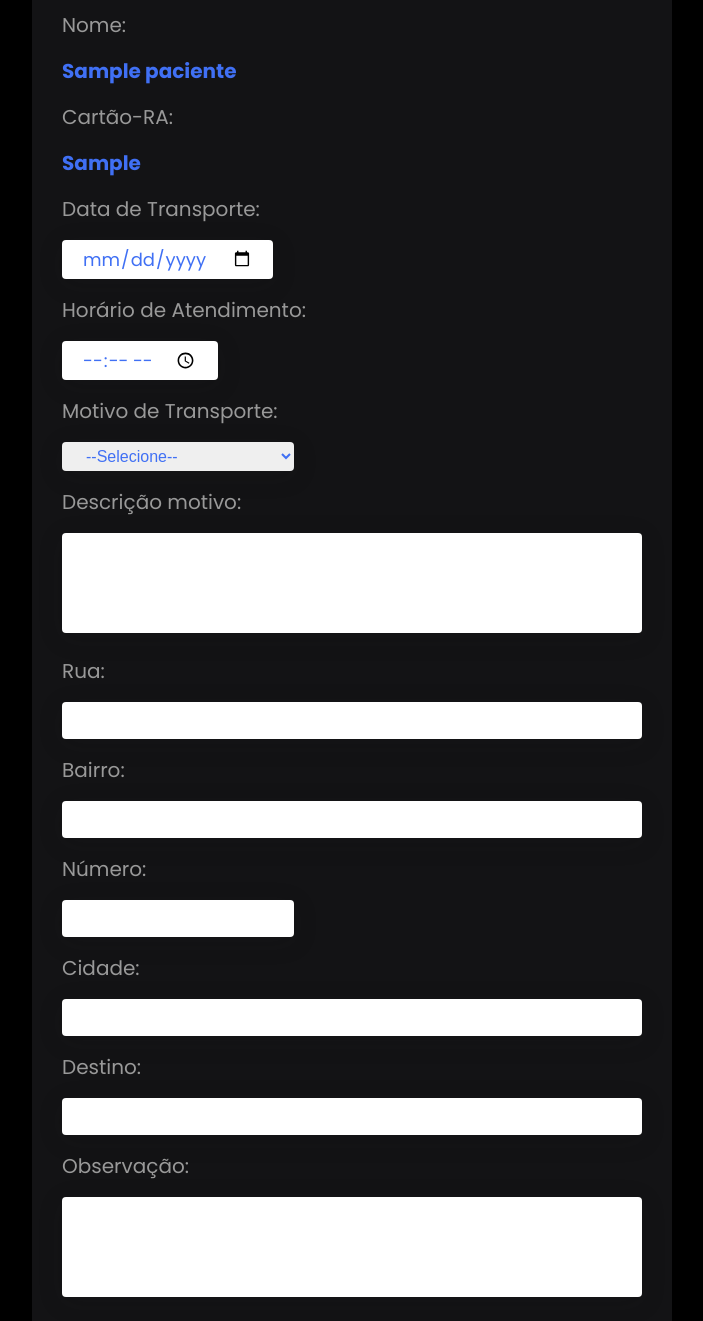
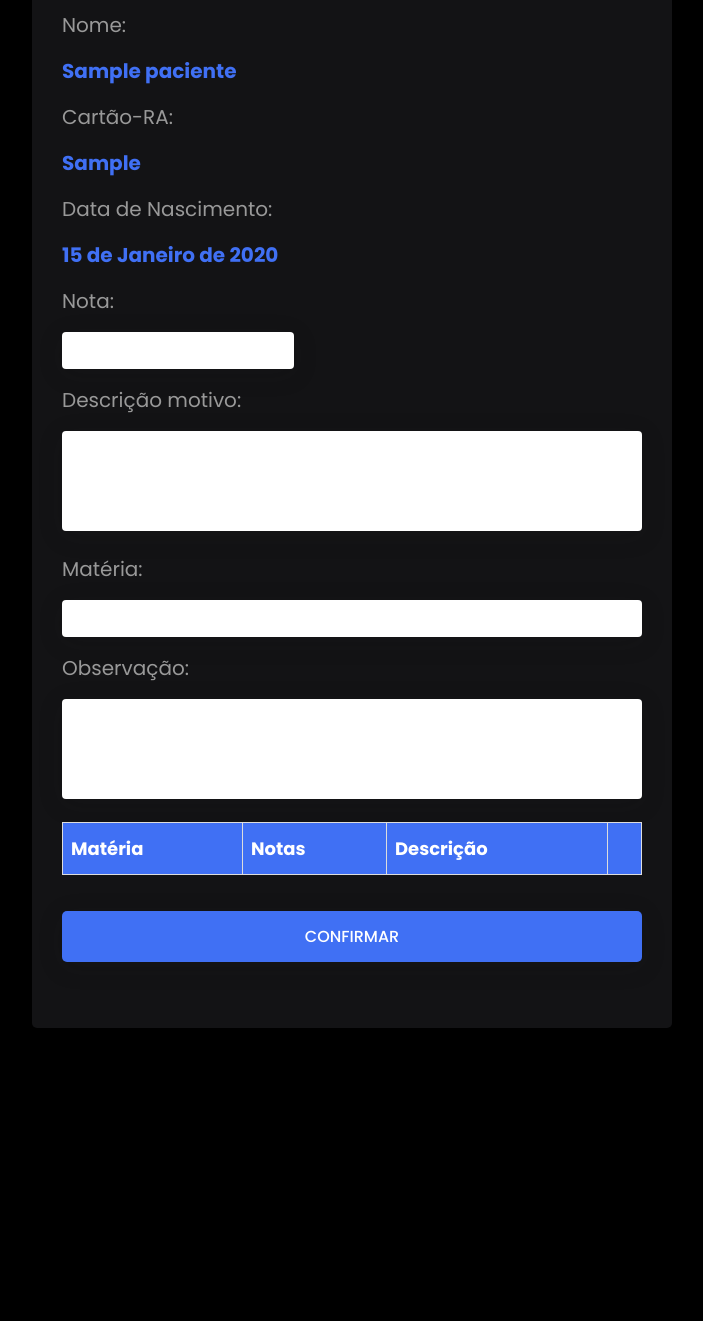
Before and after one commit to LyneCrist/Gestao-Escolar-Digital, a Django app: page /transportes/cadastrar/1 in a window 1280 px wide. Shown: the part 148-1469 px from the top of the page, without its empty margins (288-991 px from the left). After the commit the page ends 1176 px from the top, so only its background shows below. Run offline with Django 5.2, Linux system fonts and the light colour scheme; tables that the repository leaves empty hold one stand-in row (values such as "Sample post"); lists and menus that the app fills with data are empty; parts of the project's set-up code (start-up, migrations or seed data) failed here and were passed over.

Commit message:
Realizando alterações no inserir notas e mudando cor de texto

```diff
--- a/templates/static/css/list.css
+++ b/templates/static/css/list.css
@@ -12,6 +12,7 @@
   position: relative;
   border-radius: 5px;
   background-color: #131315;
+  color: #4070f4; /* Cor do texto my shadow */
   padding: 30px;
   width: 80%;
 }
--- a/transportes/forms.py
+++ b/transportes/forms.py
@@ -7,40 +7,37 @@ from datetime import datetime, time
 
 class TransporteForm(forms.ModelForm, CommonsUtil):
 
-    data_de_transporte = forms.DateField(
-        label="Data de Transporte",
+    # horario_de_atendimento = forms.TimeField(
+    #     label="Horário de Atendimento",
+    #     required=False,
+    #     widget=forms.TimeInput(
+    #         attrs={
+    #             "type": "time",
+    #             "name": "horarioAtendimento",
+    #             "id": "horarioAtendimento",
+    #             "min": "09:00",
+    #             "max": "16:00",
+    #         },
+    #     ),
+    # )
+
+    # motivo_de_transporte = forms.ChoiceField(
+    #     label="Motivo de Transporte",
+    #     required=False,
+    #     widget=forms.Select,
+    #     choices=MOTIVO_CHOICES,
+    # )
+
+    nota = forms.FloatField(
+        label="Nota",
         required=False,
-        input_formats=["%Y-%m-%d"],
-        widget=forms.DateInput(
-            format="%Y-%m-%d",
+        widget=forms.NumberInput(
             attrs={
-                "type": "date",
-                "name": "dataTransporte",
-                "id": "dataTransporte",
-                "autocomplete": "off",
+                "min": "0",
+                "max": "10",
+                "step": "0.1",
             },
         ),
-    )
-
-    horario_de_atendimento = forms.TimeField(
-        label="Horário de Atendimento",
-        required=False,
-        widget=forms.TimeInput(
-            attrs={
-                "type": "time",
-                "name": "horarioAtendimento",
-                "id": "horarioAtendimento",
-                "min": "09:00",
-                "max": "16:00",
-            },
-        ),
-    )
-
-    motivo_de_transporte = forms.ChoiceField(
-        label="Motivo de Transporte",
-        required=False,
-        widget=forms.Select,
-        choices=MOTIVO_CHOICES,
     )
 
     descricao_motivo = forms.CharField(
@@ -53,27 +50,37 @@ class TransporteForm(forms.ModelForm, CommonsUtil):
         ),
     )
 
-    rua = forms.CharField(
+    materia = forms.CharField(
+        label="Matéria",
         required=False,
+        widget=forms.TextInput(
+            attrs={
+                "maxlength": "60",
+            },
+        ),
     )
 
-    bairro = forms.CharField(
-        required=False,
-    )
+    # rua = forms.CharField(
+    #     required=False,
+    # )
 
-    numero = forms.CharField(
-        label="Número",
-        required=False,
-        max_length=7,
-    )
+    # bairro = forms.CharField(
+    #     required=False,
+    # )
 
-    cidade = forms.CharField(
-        required=False,
-    )
+    # numero = forms.CharField(
+    #     label="Número",
+    #     required=False,
+    #     max_length=7,
+    # )
 
-    destino = forms.CharField(
-        required=False,
-    )
+    # cidade = forms.CharField(
+    #     required=False,
+    # )
+
+    # destino = forms.CharField(
+    #     required=False,
+    # )
 
     observacao = forms.CharField(
         label="Observação",
@@ -101,100 +108,100 @@ class TransporteForm(forms.ModelForm, CommonsUtil):
 
         # paciente_id = self.instance.pk
 
-        data_de_transporte = self.cleaned_data.get("data_de_transporte")
+        # data_de_transporte = self.cleaned_data.get("data_de_transporte")
 
-        horario_de_atendimento = self.cleaned_data.get("horario_de_atendimento")
+        # horario_de_atendimento = self.cleaned_data.get("horario_de_atendimento")
 
-        motivo_de_transporte = self.cleaned_data.get("motivo_de_transporte")
+        # motivo_de_transporte = self.cleaned_data.get("motivo_de_transporte")
 
-        descricao_motivo = self.cleaned_data.get("descricao_motivo")
+        # descricao_motivo = self.cleaned_data.get("descricao_motivo")
 
-        rua = self.cleaned_data.get("rua")
+        # rua = self.cleaned_data.get("rua")
 
-        bairro = self.cleaned_data.get("bairro")
+        # bairro = self.cleaned_data.get("bairro")
 
-        numero = self.cleaned_data.get("numero")
+        # numero = self.cleaned_data.get("numero")
 
-        cidade = self.cleaned_data.get("cidade")
+        # cidade = self.cleaned_data.get("cidade")
 
-        destino = self.cleaned_data.get("destino")
+        # destino = self.cleaned_data.get("destino")
 
         observacao = self.cleaned_data.get("observacao")
 
-        if not data_de_transporte:
-            errors["data_de_transporte"] = "Campo data de transporte obrigatório"
+        # if not data_de_transporte:
+        #     errors["data_de_transporte"] = "Campo data de transporte obrigatório"
 
-        if data_de_transporte:
+        # if data_de_transporte:
 
-            if data_de_transporte.year != datetime.now().year:
-                errors["data_de_transporte"] = "Informe uma data de transporte válida"
+        #     if data_de_transporte.year != datetime.now().year:
+        #         errors["data_de_transporte"] = "Informe uma data de transporte válida"
 
-        if not horario_de_atendimento:
-            errors["horario_de_atendimento"] = "Campo data de atendimento obrigatório"
+        # if not horario_de_atendimento:
+        #     errors["horario_de_atendimento"] = "Campo data de atendimento obrigatório"
 
-        if horario_de_atendimento:
+        # if horario_de_atendimento:
 
-            start_time = time(8, 0, 0)
+        #     start_time = time(8, 0, 0)
 
-            end_time = time(17, 0, 0)
+        #     end_time = time(17, 0, 0)
 
-            if horario_de_atendimento < start_time or horario_de_atendimento > end_time:
-                errors["horario_de_atendimento"] = (
-                    f"Erro: Hora de atendimento deve respeitar janela das {start_time.hour}hrs às {end_time.hour}hrs"
-                )
+        #     if horario_de_atendimento < start_time or horario_de_atendimento > end_time:
+        #         errors["horario_de_atendimento"] = (
+        #             f"Erro: Hora de atendimento deve respeitar janela das {start_time.hour}hrs às {end_time.hour}hrs"
+        #         )
 
-        if motivo_de_transporte == "0":
-            errors["motivo_de_transporte"] = "Selecione motivo para o transporte"
+        # if motivo_de_transporte == "0":
+        #     errors["motivo_de_transporte"] = "Selecione motivo para o transporte"
 
-        if not descricao_motivo:
-            errors["descricao_motivo"] = "Campo descricao motivo obrigatório"
+        # if not descricao_motivo:
+        #     errors["descricao_motivo"] = "Campo descricao motivo obrigatório"
 
-        if descricao_motivo:
+        # if descricao_motivo:
 
-            if len(descricao_motivo) < 10 or len(descricao_motivo) > 160:
-                errors["descricao_motivo"] = (
-                    "Certifique-se de que o valor tenha entre 10 a 160 caracteres"
-                )
+        #     if len(descricao_motivo) < 10 or len(descricao_motivo) > 160:
+        #         errors["descricao_motivo"] = (
+        #             "Certifique-se de que o valor tenha entre 10 a 160 caracteres"
+        #         )
 
-        if not rua:
-            errors["rua"] = "Campo rua obrigatório"
+        # if not rua:
+        #     errors["rua"] = "Campo rua obrigatório"
 
-        if rua:
+        # if rua:
 
-            if len(rua) < 5 or len(rua) > 60:
-                errors["rua"] = (
-                    "Certifique-se de que o valor tenha entre 5 a 60 caracteres"
-                )
+        #     if len(rua) < 5 or len(rua) > 60:
+        #         errors["rua"] = (
+        #             "Certifique-se de que o valor tenha entre 5 a 60 caracteres"
+        #         )
 
-            elif not self.is_alpha_numeric_character_pattern(rua):
-                errors["rua"] = (
-                    "Certifique-se de que o valor tenha apenas caracteres texto"
-                )
+        #     elif not self.is_alpha_numeric_character_pattern(rua):
+        #         errors["rua"] = (
+        #             "Certifique-se de que o valor tenha apenas caracteres texto"
+        #         )
 
-        if not bairro:
-            errors["bairro"] = "Campo bairro obrigatório"
+        # if not bairro:
+        #     errors["bairro"] = "Campo bairro obrigatório"
 
-        if not numero:
-            errors["numero"] = "Campo número obrigatório"
+        # if not numero:
+        #     errors["numero"] = "Campo número obrigatório"
 
-        if numero:
+        # if numero:
 
-            if len(numero) > 7:
-                errors["numero"] = "Campo número permite no máximo 7 caracteres"
+        #     if len(numero) > 7:
+        #         errors["numero"] = "Campo número permite no máximo 7 caracteres"
 
-            elif not self.find_numbers(numero):
-                errors["numero"] = "Certifique-se de que valor informado tenha números"
+        #     elif not self.find_numbers(numero):
+        #         errors["numero"] = "Certifique-se de que valor informado tenha números"
 
-            elif not self.is_alpha_numeric_character_pattern(numero):
-                errors["numero"] = (
-                    "Certifique-se de que valor informado seja um número de endereço válido"
-                )
+        #     elif not self.is_alpha_numeric_character_pattern(numero):
+        #         errors["numero"] = (
+        #             "Certifique-se de que valor informado seja um número de endereço válido"
+        #         )
 
-        if not cidade:
-            errors["cidade"] = "Campo cidade obrigatório"
+        # if not cidade:
+        #     errors["cidade"] = "Campo cidade obrigatório"
 
-        if not destino:
-            errors["destino"] = "Campo destino obrigatório"
+        # if not destino:
+        #     errors["destino"] = "Campo destino obrigatório"
 
         if not observacao:
             errors["observacao"] = "Campo observação obrigatório"
--- a/transportes/templates/criar_transporte.html
+++ b/transportes/templates/criar_transporte.html
@@ -35,6 +35,14 @@ Cadastro Transporte
             <span class="sub-title-form">{{cod_sus}}</span>
         </div>
     </div>
+    <div class="row">
+        <label>Data de Nascimento:</label>
+    </div>
+    <div class="row">
+        <div class="col-5">
+            <span class="sub-title-form">{{nascimento}}</span>
+        </div>
+    </div>
 
     {% for field in form %}
 
@@ -50,6 +58,39 @@ Cadastro Transporte
     </div>
 
     {% endfor %}
+
+    <div class="row">
+        <div class="col-5">
+            <table class="data-list-atlas">
+                <tr>
+                    <th>Matéria</th>
+                    <th>Notas</th>
+                    <th>Descrição</th>
+                    <th colspan="5"></th>
+                </tr>
+                {% for nota in notas %}
+                <tr>
+                    <td>{{ nota.id }} - {{ transporte.horario_de_atendimento }}</td>
+                    <td>{{ transporte.status }}</td>
+                    <td class="td-align-center"">
+                                            <!-- <a href=" {% url 'editar_transporte' transporte.id %}">Editar</a> -->
+                        Editar
+                    </td>
+                    <td class="td-align-center"">
+                        <a href=" {% url 'concelar_transporte' transporte.id %}">Cancelar</a>
+                        Cancelar
+                    </td>
+                    <td class="td-align-center">
+                                            <!-- <a href=" {% url 'finalizar_transporte' transporte.id %}">
+                        Finalizar</a> -->
+                        Finalizar
+                    </td>
+                </tr>
+                {% endfor %}
+            </table>
+        </div>
+    </div>
+
     <div class="row">
         <div class="col-5">
             <input type="submit" value="Confirmar">
--- a/transportes/templatetags/poll_extras_transportes.py
+++ b/transportes/templatetags/poll_extras_transportes.py
@@ -21,15 +21,17 @@ register = template.Library()
 def set_column_input(field: BoundField) -> str:
 
     fields = {
-        "data_de_transporte": "col-2",
-        "horario_de_atendimento": "col-2",
-        "motivo_de_transporte": "col-2",
+        # "data_de_transporte": "col-2",
+        # "horario_de_atendimento": "col-2",
+        # "motivo_de_transporte": "col-2",
         "descricao_motivo": "col-5",
-        "rua": "col-5",
-        "bairro": "col-5",
-        "numero": "col-2",
-        "cidade": "col-5",
-        "destino": "col-5",
+        "nota": "col-2",
+        "materia": "col-5",
+        # "rua": "col-5",
+        # "bairro": "col-5",
+        # "numero": "col-2",
+        # "cidade": "col-5",
+        # "destino": "col-5",
         "observacao": "col-5",
     }
 
--- a/transportes/views.py
+++ b/transportes/views.py
@@ -20,14 +20,14 @@ def listar(request):
     transportes = (
         Transporte.objects.annotate(
             nome=F("paciente__nome"),
-            data=F("data_de_transporte"),
-            horario=F("horario_de_atendimento"),
+            # data=F("data_de_transporte"),
+            # horario=F("horario_de_atendimento"),
         )
         .values(
             "pk",
             "nome",
-            "data",
-            "horario",
+            "data_criacao",
+            "data_alteracao",
             "status",
         )
         .order_by("-data_criacao")[:5]
@@ -66,6 +66,7 @@ def cadastrar(request, paciente_id: int):
     context["paciente_id"] = paciente.pk
     context["nome"] = paciente.nome
     context["cod_sus"] = paciente.cartao_sus
+    context["nascimento"] = paciente.data_de_nascimento
 
     if request.method == "POST":
 
@@ -116,8 +117,9 @@ def editar(request, id: int):
         if context["form"].is_valid():
 
             context["form"].save()
+            messages.success(request, "Notas atualizadas com sucesso")
 
-            return redirect("editar_condicao", transporte.pk)
+            return redirect("editar_transporte", transporte.pk)
 
         context["erros"] = context["form"].errors.as_data()
 
@@ -141,7 +143,7 @@ def cancelar(request, id):
 
         TransporteCore().validar_cancelamento(
             datetime.combine(
-                transporte.data_de_transporte, transporte.horario_de_atendimento
+                transporte.data_criacao , transporte.data_alteracao
             )
         )
 
--- a/utils/choice_utils.py
+++ b/utils/choice_utils.py
@@ -6,8 +6,8 @@ def filter_status_choices(transporte, status_choice):
     return {
         "id": transporte["pk"],
         "nome": transporte["nome"],
-        "data": transporte["data"],
-        "horario": transporte["horario"],
+        "data": transporte["data_criacao"],
+        "data_alteracao": transporte["data_alteracao"],
         "status": next(
             filter(lambda status: status[0] == transporte["status"], status_choice)
         )[1],
```
Also changed, not shown: condicoes/views.py (+6 -1 lines), transportes/models.py (+13 -9 lines), transportes/templates/paciente_transportes.html (+4 -4 lines), transportes/migrations/0001_initial.py, transportes/migrations/0004_remove_transporte_motivo_de_transporte_and_more.py (added).
